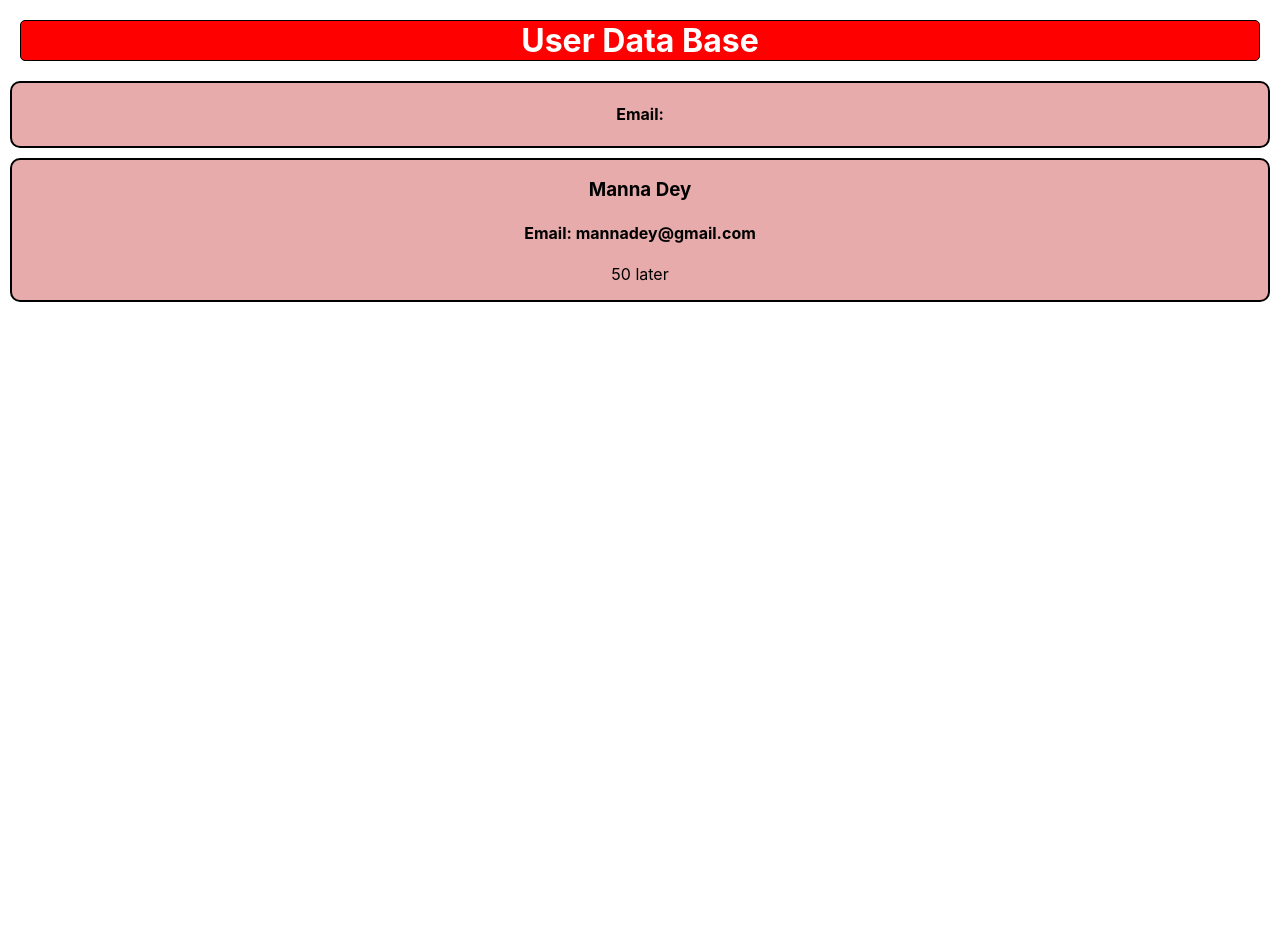
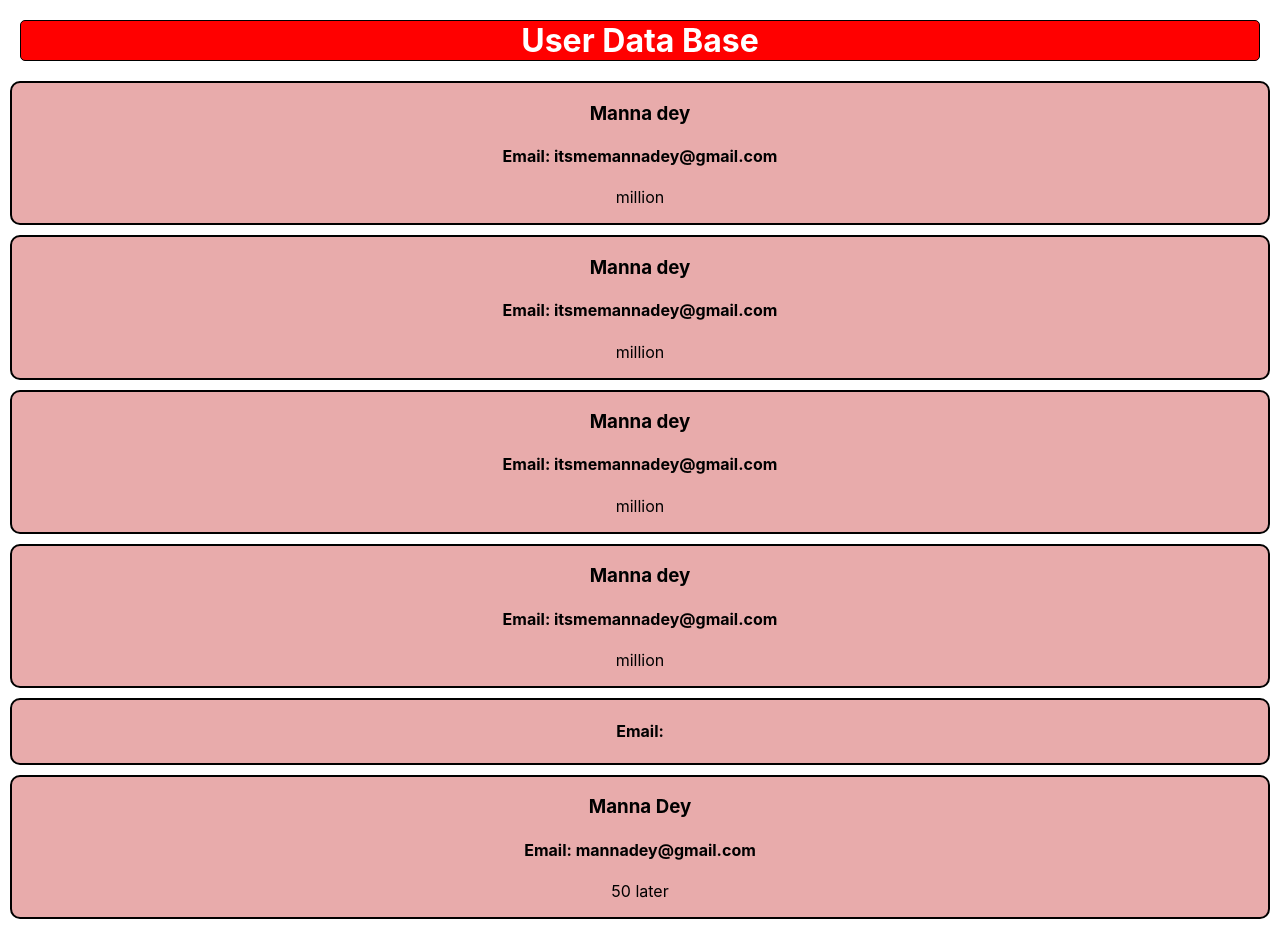
Before and after one commit to codex-zubair/react-six-core, a React (Create React App) app: page / in a window 1280 px wide. Before the commit the page ends 800 px from the top, so only its background shows below. Built offline with nearby package versions, Linux system fonts and the light colour scheme.

Commit message:
returned dynamically values from array object to use inside component as a probs probs means properties

```diff
--- a/src/App.js
+++ b/src/App.js
@@ -9,12 +9,44 @@ import './App.css';
 
 
 function App() {
+
+  // ! Declaring info Array of object.
+  const userInfo = [
+    {
+      name: 'Manna dey',
+      email: 'itsmemannadey@gmail.com',
+      comment: 'million'
+    },
+    {
+      name: 'Manna dey',
+      email: 'itsmemannadey@gmail.com',
+      comment: 'million'
+    },
+    {
+      name: 'Manna dey',
+      email: 'itsmemannadey@gmail.com',
+      comment: 'million'
+    },
+    {
+      name: 'Manna dey',
+      email: 'itsmemannadey@gmail.com',
+      comment: 'million'
+    }
+  ]
+
   return (
     <div className="App">
 
       {/* Adding CSS Style in three ways into Heading... */}
 
       <h1 className='heading' style={{ backgroundColor: 'red', color: 'white' }}>User Data Base</h1>
+
+
+
+      {/* Adding Dynamically value from object array using map... map will return the value that's why we need map. here we are going to return array and div. if we use here Foreach that value will be not return for work.  for doing the work we have to return to react*/}
+      {userInfo.map(user => <Users name={user.name} email={user.email} comment={user.comment}></Users>)}
+
+
 
       {/* Second Core creating Component */}
       <Users></Users>
@@ -33,7 +65,7 @@ function App() {
 const Users = (props) => {
 
   return (
-    <div className='users' style={{marginTop:'10px', border:'2px solid black', borderRadius: '10px', margin:'10px'}}>
+    <div className='users' style={{ marginTop: '10px', border: '2px solid black', borderRadius: '10px', margin: '10px' }}>
       <h3>{props.name} </h3>
       <h4>Email: {props.email}</h4>
       <p>{props.comment}</p>
```
